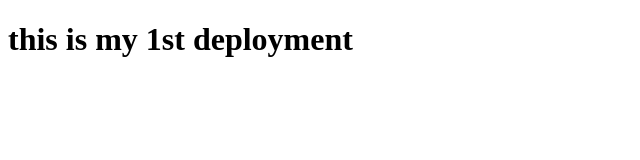
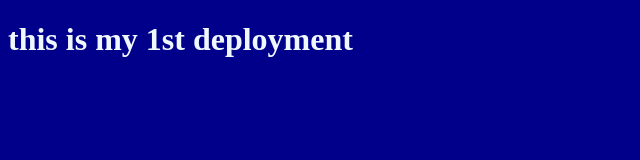
Before and after one commit to itsaswinravi/my-1st-deployment, a plain HTML site: page index.html in a window 1280 px wide. Shown: the whole page, without its empty margins (0-640 px from the left). Drawn offline with Linux system fonts and the light colour scheme.

Commit message:
modified colors

```diff
--- a/index.html
+++ b/index.html
@@ -5,8 +5,9 @@
     <meta name="viewport" content="width=device-width, initial-scale=1.0">
     <title>Document</title>
 </head>
-<body>
-    <h1>
+<body style="background-color: darkblue
+;">
+    <h1 style="color: aliceblue;">
         this is my 1st deployment
     </h1>
 
```
